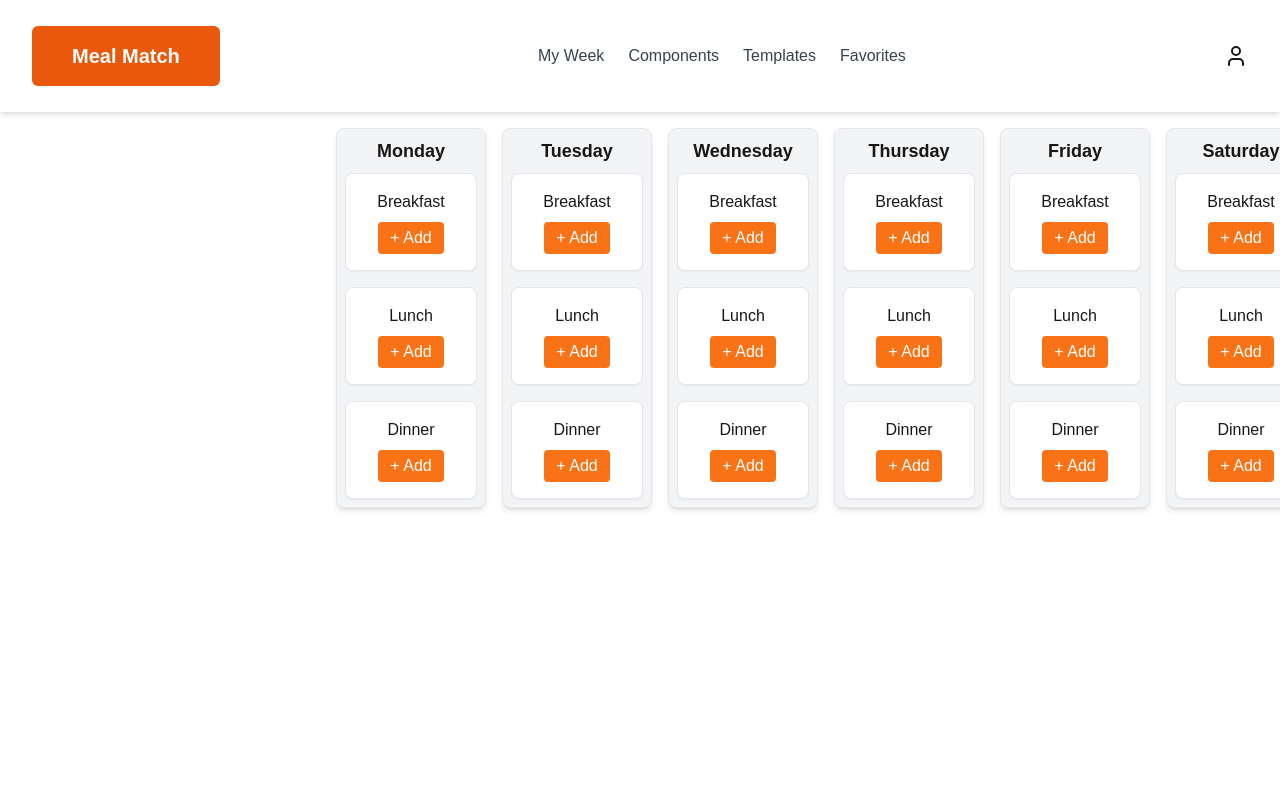
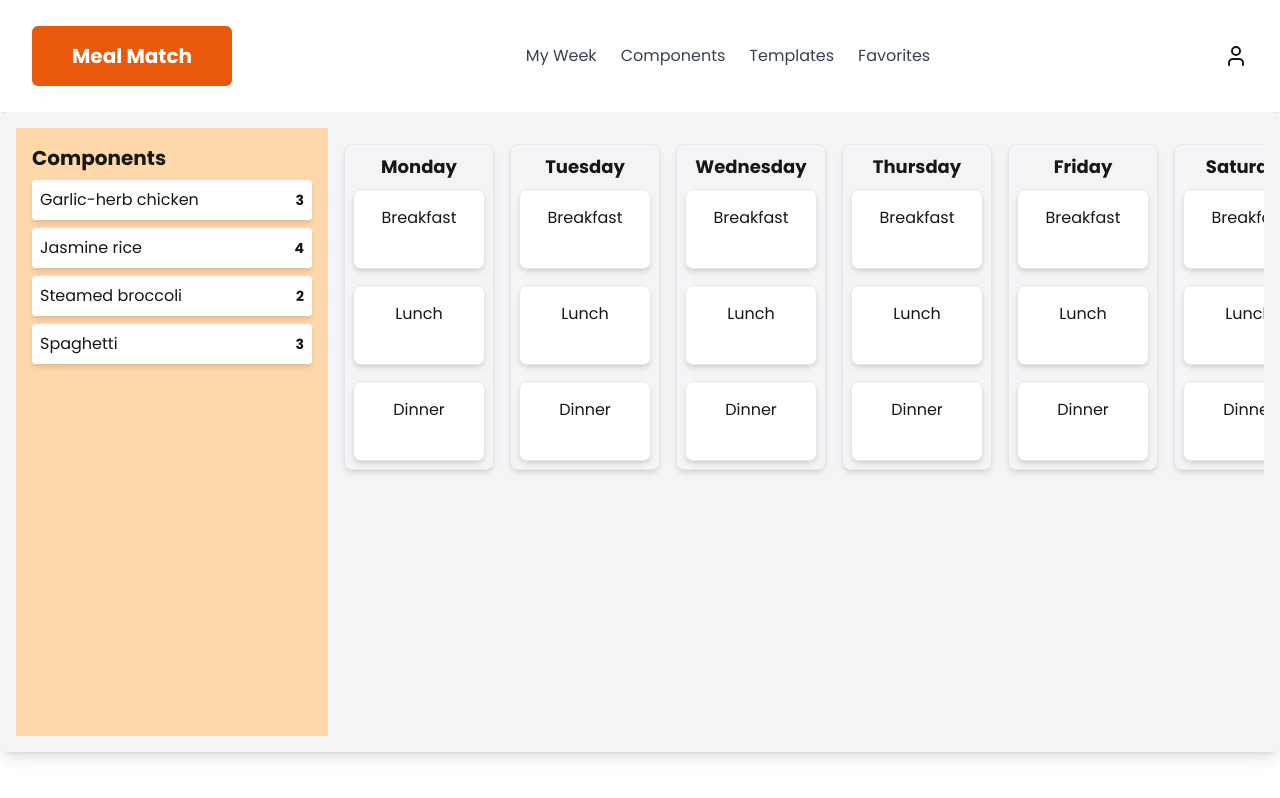
Before and after one commit to Meal-Match-Project/Meal-Match, a Next.js app in the folder meal-match/: page /dashboard/grid in a window 1280 px wide. Built offline with nearby package versions, Linux system fonts and the light colour scheme.

Commit message:
drag and drop functionality with grid

```diff
--- a/meal-match/package.json
+++ b/meal-match/package.json
@@ -9,6 +9,7 @@
     "lint": "next lint"
   },
   "dependencies": {
+    "@dnd-kit/core": "^6.3.1",
     "bcrypt": "^5.1.1",
     "jsonwebtoken": "^9.0.2",
     "lucide": "^0.479.0",
--- /dev/null
+++ b/meal-match/src/app/components/ComponentsSidebar.js
@@ -0,0 +1,41 @@
+'use client';
+
+import { useDraggable } from '@dnd-kit/core';
+
+export default function ComponentsSidebar({ componentNames, componentCounts }) {
+  return (
+    <div className="w-1/4 bg-orange-200 p-4">
+      <h2 className="text-xl font-bold mb-2">Components</h2>
+      <div className="space-y-2">
+        {componentNames.map((name, index) => (
+          <DraggableComponent
+            key={name}
+            id={name}
+            count={componentCounts[index]}
+          />
+        ))}
+      </div>
+    </div>
+  );
+}
+
+function DraggableComponent({ id, count }) {
+  const { attributes, listeners, setNodeRef } = useDraggable({ id });
+  const isDepleted = count === 0;
+
+  return (
+    <div
+      ref={setNodeRef}
+      {...listeners}
+      {...attributes}
+      className={`p-2 rounded shadow-md cursor-grab ${
+        isDepleted ? 'bg-gray-400 cursor-not-allowed' : 'bg-white'
+      }`}
+    >
+      <div className="flex justify-between items-center">
+        <span>{id}</span>
+        <span className="text-sm font-bold">{count}</span>
+      </div>
+    </div>
+  );
+}
--- a/meal-match/src/app/components/Grid.js
+++ b/meal-match/src/app/components/Grid.js
@@ -1,31 +1,109 @@
 'use client';
 
-export default function MealGrid() {
-  const days = ['Monday', 'Tuesday', 'Wednesday', 'Thursday', 'Friday', 'Saturday', 'Sunday'];
-  const meals = ['Breakfast', 'Lunch', 'Dinner'];
+import { useState } from 'react';
+import { DndContext, DragOverlay } from '@dnd-kit/core';
+import ComponentsSidebar from './ComponentsSidebar';
+import MealGrid from './MealGrid';
+import SaveMealModal from './SaveMealModal';
+
+export default function MealPlanner() {
+  const componentNames = ['Garlic-herb chicken', 'Jasmine rice', 'Steamed broccoli', 'Spaghetti'];
+  const [componentCounts, setComponentCounts] = useState([3, 4, 2, 3]);
+
+  const [mealPlans, setMealPlans] = useState({});
+  const [activeItem, setActiveItem] = useState(null);
+
+  const [savedMeals, setSavedMeals] = useState({});
+  const [modalOpen, setModalOpen] = useState(false);
+  const [selectedMeal, setSelectedMeal] = useState(null);
+
+  const handleMealClick = (mealId) => {
+    setSelectedMeal(mealId);
+    setModalOpen(true);
+  };
+
+  const handleSaveMeal = (mealId, title, notes) => {
+    setSavedMeals((prev) => ({
+      ...prev,
+      [mealId]: { title, notes },
+    }));
+  };
+
+  const handleDragStart = (event) => {
+    setActiveItem(event.active.id);
+  };
+
+  const handleDragEnd = (event) => {
+    const { active, over } = event;
+    setActiveItem(null);
+    if (over) {
+      const index = componentNames.indexOf(active.id);
+      if (index !== -1 && componentCounts[index] > 0) {
+        setMealPlans((prev) => ({
+          ...prev,
+          [over.id]: [...(prev[over.id] || []), { name: active.id, type: 'component' }],
+        }));
+        setComponentCounts((prev) => {
+          const updatedCounts = [...prev];
+          updatedCounts[index] -= 1;
+          return updatedCounts;
+        });
+      }
+    }
+  };
+
+  const handleRemoveComponent = (mealId, index, componentName) => {
+    setMealPlans((prev) => {
+      const updatedMeal = [...prev[mealId]];
+      updatedMeal.splice(index, 1);
+      return { ...prev, [mealId]: updatedMeal };
+    });
+
+    const componentIndex = componentNames.indexOf(componentName);
+    if (componentIndex !== -1) {
+      setComponentCounts((prev) => {
+        const updatedCounts = [...prev];
+        updatedCounts[componentIndex] += 1;
+        return updatedCounts;
+      });
+    }
+  };
+
+  const handleAddMiniComponent = (mealId, miniComponent) => {
+    setMealPlans((prev) => ({
+      ...prev,
+      [mealId]: [...(prev[mealId] || []), { name: miniComponent, type: 'mini' }],
+    }));
+  };
 
   return (
-    <div className="w-full h-full">
-        <div className="overflow-auto p-4 h-[80vh] w-3/4 ml-auto">
-            <div className="min-w-max grid grid-cols-7 gap-4">
-                {days.map((day) => (
-                <div key={day} className="border rounded-lg shadow-md p-2 bg-gray-100 min-w-[150px]">
-                    <h2 className="text-lg font-bold text-center">{day}</h2>
-                    <div className="space-y-4 mt-2">
-                    {meals.map((meal) => (
-                        <div key={meal} className="border rounded-lg p-4 bg-white shadow-sm text-center">
-                        <p className="font-medium">{meal}</p>
-                        <button className="mt-2 px-3 py-1 bg-orange-500 text-white rounded hover:bg-orange-600">
-                            + Add
-                        </button>
-                        </div>
-                    ))}
-                    </div>
-                </div>
-                ))}
-            </div>
-        </div>
-    </div>
-
+    <DndContext onDragStart={handleDragStart} onDragEnd={handleDragEnd}>
+      <div className="flex h-[80vh] bg-gray-100 p-4 rounded-lg shadow-lg">
+        <ComponentsSidebar componentNames={componentNames} componentCounts={componentCounts} />
+        <MealGrid
+          mealPlans={mealPlans}
+          onRemoveComponent={handleRemoveComponent}
+          onAddMiniComponent={handleAddMiniComponent}
+          onMealClick={handleMealClick}
+        />
+        <SaveMealModal
+          isOpen={modalOpen}
+          onClose={() => setModalOpen(false)}
+          onSave={handleSaveMeal}
+          mealId={selectedMeal}
+        />
+      </div>
+      <DragOverlay>
+        {activeItem ? <DraggableItem id={activeItem} /> : null}
+      </DragOverlay>
+    </DndContext>
   );
 }
+
+function DraggableItem({ id }) {
+  return (
+    <div className="p-2 bg-orange-500 text-white font-bold rounded-lg shadow-md cursor-grabbing transform scale-110 transition-transform duration-200">
+      {id}
+    </div>
+  );
+}
--- /dev/null
+++ b/meal-match/src/app/components/MealGrid.js
@@ -0,0 +1,81 @@
+'use client';
+
+import { useDroppable } from '@dnd-kit/core';
+import { useState } from 'react';
+
+export default function MealGrid({ mealPlans, onRemoveComponent, onAddMiniComponent, onMealClick }) {
+  const days = ['Monday', 'Tuesday', 'Wednesday', 'Thursday', 'Friday', 'Saturday', 'Sunday'];
+  const meals = ['Breakfast', 'Lunch', 'Dinner'];
+
+  return (
+    <div className="overflow-auto p-4 w-3/4">
+      <div className="min-w-max grid grid-cols-7 gap-4">
+        {days.map((day) => (
+          <div key={day} className="border rounded-lg shadow-md p-2 bg-gray-100 min-w-[150px]">
+            <h2 className="text-lg font-bold text-center">{day}</h2>
+            <div className="space-y-4 mt-2">
+              {meals.map((meal) => (
+                <DroppableMeal
+                  key={meal}
+                  id={`${day}-${meal}`}
+                  items={mealPlans[`${day}-${meal}`] || []}
+                  onRemoveComponent={onRemoveComponent}
+                  onAddMiniComponent={onAddMiniComponent}
+                  onMealClick={onMealClick}
+                />
+              ))}
+            </div>
+          </div>
+        ))}
+      </div>
+    </div>
+  );
+}
+
+function DroppableMeal({ id, items, onRemoveComponent, onAddMiniComponent, onMealClick }) {
+    const { setNodeRef } = useDroppable({ id });
+    const [miniComponentInput, setMiniComponentInput] = useState('');
+
+    return (
+      <div onClick={() => onMealClick(id)} ref={setNodeRef} className="border rounded-lg p-4 bg-white shadow-md text-center min-h-[80px]">
+        <p className="font-medium">{id.split('-')[1]}</p>
+
+        {/* Display Components */}
+        {items.map((item, index) => (
+          <div
+            key={index}
+            className={`mt-2 p-1 rounded flex justify-between items-center ${
+              item.type === 'component' ? 'bg-orange-300' : 'bg-gray-300 italic'
+            }`}
+          >
+            <span>{item.name}</span>
+            <button
+              className="text-red-600 font-bold px-1"
+              onClick={() => onRemoveComponent(id, index, item.name)}
+            >
+              ✕
+            </button>
+          </div>
+        ))}
+
+        {/* Conditionally Render Mini Component Input */}
+        {items.length > 0 && (
+          <div className="mt-2 flex">
+            <input
+              type="text"
+              value={miniComponentInput}
+              onChange={(e) => setMiniComponentInput(e.target.value)}
+              onKeyDown={(e) => {
+                if (e.key === 'Enter') {
+                  onAddMiniComponent(id, miniComponentInput);
+                  setMiniComponentInput('');
+                }
+              }}
+              placeholder="Add toppings..."
+              className="border p-1 rounded w-full"
+            />
+          </div>
+        )}
+      </div>
+    );
+  }
--- /dev/null
+++ b/meal-match/src/app/components/SaveMealModal.js
@@ -0,0 +1,47 @@
+'use client';
+import { useState } from 'react';
+
+export default function SaveMealModal({ isOpen, onClose, onSave, mealId }) {
+  const [title, setTitle] = useState('');
+  const [notes, setNotes] = useState('');
+
+  if (!isOpen) return null; // Don't render if modal is closed
+
+  return (
+    <div className="fixed inset-0 flex items-center justify-center bg-black bg-opacity-50 z-50">
+      <div className="bg-white p-6 rounded-lg shadow-lg w-96">
+        <h2 className="text-xl font-bold mb-4">Save Meal</h2>
+
+        <label className="block font-medium">Meal Title</label>
+        <input
+          type="text"
+          className="w-full border p-2 rounded mb-3"
+          value={title}
+          onChange={(e) => setTitle(e.target.value)}
+        />
+
+        <label className="block font-medium">Notes</label>
+        <textarea
+          className="w-full border p-2 rounded mb-3"
+          value={notes}
+          onChange={(e) => setNotes(e.target.value)}
+        ></textarea>
+
+        <div className="flex justify-end gap-2">
+          <button className="px-4 py-2 bg-gray-300 rounded" onClick={onClose}>Cancel</button>
+          <button
+            className="px-4 py-2 bg-blue-500 text-white rounded"
+            onClick={() => {
+              onSave(mealId, title, notes);
+              setTitle('');
+              setNotes('');
+              onClose();
+            }}
+          >
+            Save
+          </button>
+        </div>
+      </div>
+    </div>
+  );
+}
--- a/meal-match/src/app/layout.js
+++ b/meal-match/src/app/layout.js
@@ -2,9 +2,8 @@ import { Poppins } from "next/font/google";
 import "./globals.css";
 
 const poppins = Poppins({
-  variable: "--font-poppins",
   subsets: ["latin"],
-  weight: ["100"],
+  weight: ["100","200","400","700"],
 });
 
 
@@ -17,7 +16,7 @@ export default function RootLayout({ children }) {
   return (
     <html lang="en">
       <body
-        className={`${poppins.variable} antialiased`}
+        className={poppins.className}
       >
         {children}
       </body>
--- a/meal-match/src/lib/mongodb.js
+++ b/meal-match/src/lib/mongodb.js
@@ -17,7 +17,7 @@ const connect = async () => {
 
   try {
     mongoose.connect(MONGODB_URI, {
-      dbName: "next14restapi",
+      dbName: "meal-match-database",
       bufferCommands: true,
     });
     console.log("Connected");
```
Also changed, not shown: 1 other file (tests, documents, lock files or other folders).
